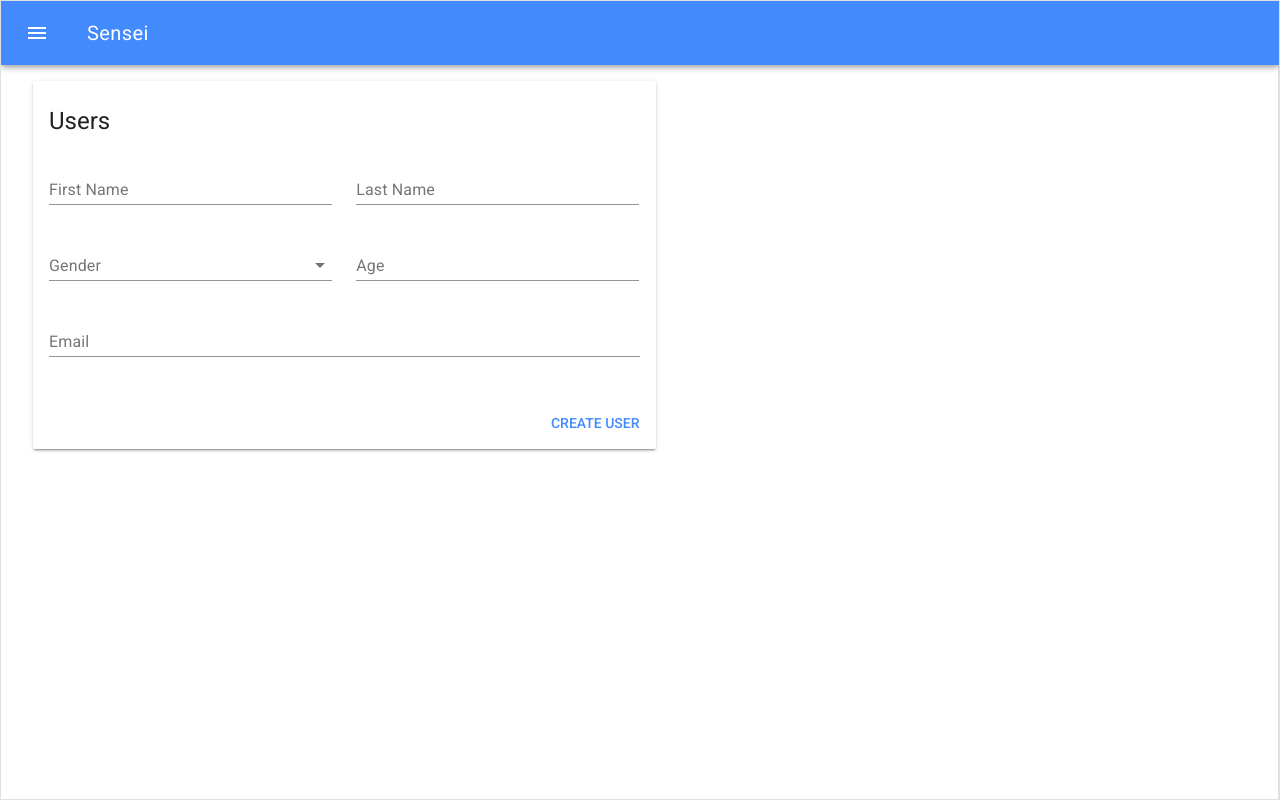
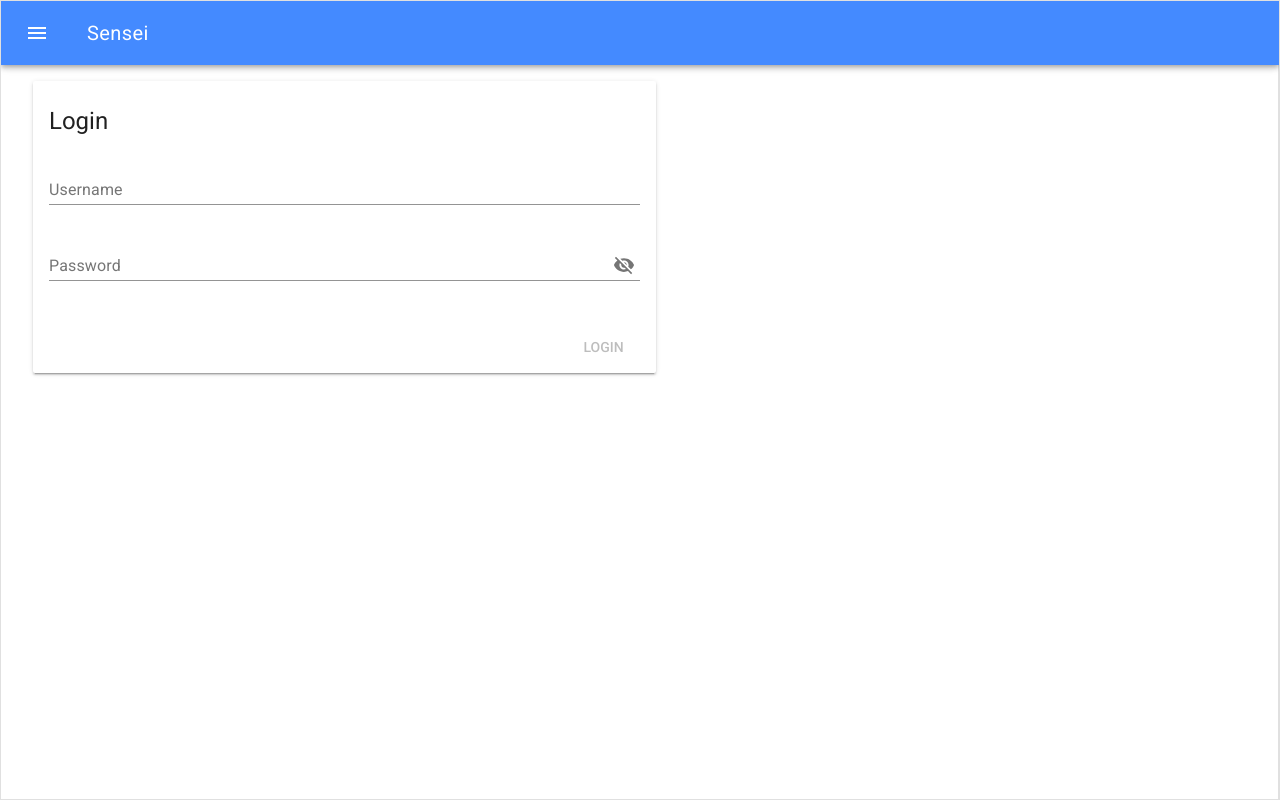
Before and after one commit to DSHaworth/SenseiPyVue, a Vue app in the folder client/: page / in a window 1280 px wide. Built offline with nearby package versions, Linux system fonts and the light colour scheme.

Commit message:
Communicating with Python

```diff
--- a/client/package.json
+++ b/client/package.json
@@ -8,6 +8,7 @@
   },
   "dependencies": {
     "@fortawesome/fontawesome-free": "^5.15.1",
+    "axios": "^0.21.0",
     "core-js": "^3.6.5",
     "vue": "^2.6.11",
     "vue-material": "^1.0.0-beta-15",
--- a/client/src/components/Login.vue
+++ b/client/src/components/Login.vue
@@ -1,67 +1,35 @@
 <template>
   <div>
-    <form novalidate class="md-layout" @submit.prevent="validateUser">
+    <form novalidate class="md-layout" @submit.prevent="validateUser" autocomplete="off">
       <md-card class="md-layout-item md-size-50 md-small-size-100">
         <md-card-header>
-          <div class="md-title">Users</div>
+          <div class="md-title">Login</div>
         </md-card-header>
 
         <md-card-content>
           <div class="md-layout md-gutter">
             <div class="md-layout-item md-small-size-100">
-              <md-field :class="getValidationClass('firstName')">
-                <label for="first-name">First Name</label>
-                <md-input name="first-name" id="first-name" autocomplete="given-name" v-model="form.firstName" :disabled="sending" />
-                <span class="md-error" v-if="!$v.form.firstName.required">The first name is required</span>
-                <span class="md-error" v-else-if="!$v.form.firstName.minlength">Invalid first name</span>
-              </md-field>
-            </div>
-
-            <div class="md-layout-item md-small-size-100">
-              <md-field :class="getValidationClass('lastName')">
-                <label for="last-name">Last Name</label>
-                <md-input name="last-name" id="last-name" autocomplete="family-name" v-model="form.lastName" :disabled="sending" />
-                <span class="md-error" v-if="!$v.form.lastName.required">The last name is required</span>
-                <span class="md-error" v-else-if="!$v.form.lastName.minlength">Invalid last name</span>
+              <md-field :class="getValidationClass('username')">
+                <label for="username">Username</label>
+                <md-input name="username" id="username" v-model="loginForm.username" :disabled="sending" autocomplete="off"  />
+                <span class="md-error" v-if="!$v.loginForm.username.required">Username is required</span>
+                <span class="md-error" v-else-if="!$v.loginForm.username.minlength">Invalid username</span>
               </md-field>
             </div>
           </div>
 
-          <div class="md-layout md-gutter">
-            <div class="md-layout-item md-small-size-100">
-              <md-field :class="getValidationClass('gender')">
-                <label for="gender">Gender</label>
-                <md-select name="gender" id="gender" v-model="form.gender" md-dense :disabled="sending">
-                  <md-option></md-option>
-                  <md-option value="M">M</md-option>
-                  <md-option value="F">F</md-option>
-                </md-select>
-                <span class="md-error">The gender is required</span>
-              </md-field>
-            </div>
-
-            <div class="md-layout-item md-small-size-100">
-              <md-field :class="getValidationClass('age')">
-                <label for="age">Age</label>
-                <md-input type="number" id="age" name="age" autocomplete="age" v-model="form.age" :disabled="sending" />
-                <span class="md-error" v-if="!$v.form.age.required">The age is required</span>
-                <span class="md-error" v-else-if="!$v.form.age.maxlength">Invalid age</span>
-              </md-field>
-            </div>
-          </div>
-
-          <md-field :class="getValidationClass('email')">
-            <label for="email">Email</label>
-            <md-input type="email" name="email" id="email" autocomplete="email" v-model="form.email" :disabled="sending" />
-            <span class="md-error" v-if="!$v.form.email.required">The email is required</span>
-            <span class="md-error" v-else-if="!$v.form.email.email">Invalid email</span>
+          <md-field :class="getValidationClass('password')">
+            <label for="password">Password</label>
+            <md-input type="password" name="password" id="password" v-model="loginForm.password" :disabled="sending" autocomplete="off" />
+            <span class="md-error" v-if="!$v.loginForm.password.required">Password is required</span>
+            <span class="md-error" v-else-if="!$v.loginForm.password.minlength">Invalid password</span>
           </md-field>
         </md-card-content>
 
         <md-progress-bar md-mode="indeterminate" v-if="sending" />
 
         <md-card-actions>
-          <md-button type="submit" class="md-primary" :disabled="sending">Create user</md-button>
+          <md-button type="submit" class="md-primary" :disabled="sending || $v.$invalid">Login</md-button>
         </md-card-actions>
       </md-card>
 
@@ -74,52 +42,38 @@
   import { validationMixin } from 'vuelidate'
   import {
     required,
-    email,
     minLength,
     maxLength
   } from 'vuelidate/lib/validators'
+  import senseiService from '@/services/SenseiService'
 
   export default {
     name: 'Login',
     mixins: [validationMixin],
     data: () => ({
-      form: {
-        firstName: null,
-        lastName: null,
-        gender: null,
-        age: null,
-        email: null,
+      loginForm: {
+        username: null,
+        password: null
       },
       userSaved: false,
       sending: false,
       lastUser: null
     }),
     validations: {
-      form: {
-        firstName: {
+      loginForm: {
+        username: {
           required,
           minLength: minLength(3)
         },
-        lastName: {
+        password: {
           required,
-          minLength: minLength(3)
-        },
-        age: {
-          required,
-          maxLength: maxLength(3)
-        },
-        gender: {
-          required
-        },
-        email: {
-          required,
-          email
+          minLength: minLength(8)
         }
       }
     },
     methods: {
       getValidationClass (fieldName) {
-        const field = this.$v.form[fieldName]
+        const field = this.$v.loginForm[fieldName]
 
         if (field) {
           return {
@@ -129,28 +83,36 @@
       },
       clearForm () {
         this.$v.$reset()
-        this.form.firstName = null
-        this.form.lastName = null
-        this.form.age = null
-        this.form.gender = null
-        this.form.email = null
+        this.loginForm.username = null
+        this.loginForm.password = null
       },
-      saveUser () {
-        this.sending = true
+      authenticateUser () {
+        this.sending = true;
 
-        // Instead of this timeout, here you can call your API
-        window.setTimeout(() => {
-          this.lastUser = `${this.form.firstName} ${this.form.lastName}`
-          this.userSaved = true
-          this.sending = false
-          this.clearForm()
-        }, 1500)
+        senseiService.authenticate(this.loginForm)
+            .then((res) => {
+            if(res.data.isValid){
+                console.log(res.data.payload)
+
+                this.loginForm.username = "";
+                this.loginForm.password = "";
+            } else {
+                alert(res.data.errorMessage);
+            }
+            })
+            .catch((error) => {
+                console.error(error);
+            })
+            .finally(() => {
+                this.sending = false;
+                this.clearForm();
+            });
       },
       validateUser () {
         this.$v.$touch()
 
         if (!this.$v.$invalid) {
-          this.saveUser()
+          this.authenticateUser()
         }
       }
     }
--- /dev/null
+++ b/client/src/services/SenseiService.js
@@ -0,0 +1,38 @@
+// https://stackoverflow.com/questions/41164672/whats-the-equivalent-of-angular-service-in-vuejs/54165192#54165192
+// https://www.qcode.in/api-error-handling-in-vue-with-axios/
+
+import axios from 'axios';
+
+let baseUrl = "http://localhost:5000/sensei/api/v1";
+let axiosInstance = null;
+
+export default new class {
+
+    constructor(){
+        axiosInstance = axios.create({
+            baseURL: baseUrl,
+            headers: { 'Content-Type': 'application/json' }
+        });
+    }
+
+    //#region Students
+    getStudents(){
+        return axiosInstance("/students");
+    }
+
+    getStudents(id){
+        return axiosInstance(`/students/${id}`);
+    }
+
+    saveStudent(item){
+        return axiosInstance.post("/students", item);
+    }
+    //#endregion
+
+    //#region Authenticate
+    authenticate(creds){
+        return axiosInstance.post("/authenticate", creds);
+    }
+    ////#endregion
+
+ }
```
Also changed, not shown: 2 other files (tests, documents, lock files or other folders).
